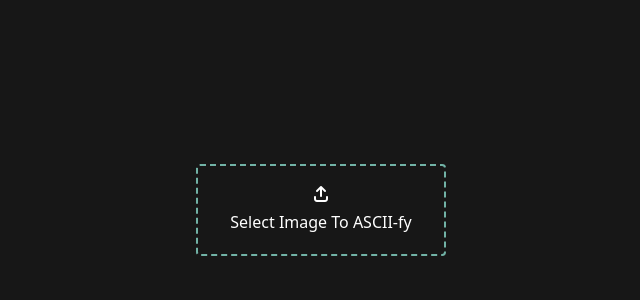
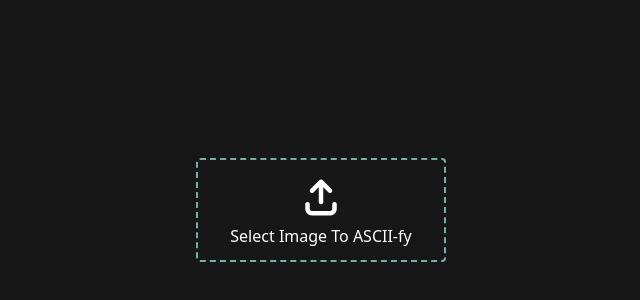
Before and after one commit to Iapetus-11/To-ASCII-Demo, a Next.js app in the folder frontend/: page / in a window 1280 px wide. Shown: the part 190-490 px from the top of the page, without its empty margins (319-959 px from the left). Built offline with nearby package versions, Linux system fonts and the light colour scheme.

Commit message:
misc improvements + add favicon + fix font issue

```diff
--- a/frontend/src/pages/_document.js
+++ b/frontend/src/pages/_document.js
@@ -4,6 +4,8 @@ export default function Document() {
   return (
     <Html>
       <Head>
+        <link rel="shortcut icon" href="/favicon.png" />
+
         {/* Global site tag (gtag.js) - Google Analytics */}
         {/* eslint-disable-next-line @next/next/next-script-for-ga */}
         <script async src="https://www.googletagmanager.com/gtag/js?id=G-HSQ6EH3B6Q"></script>
--- a/frontend/src/pages/index.js
+++ b/frontend/src/pages/index.js
@@ -54,7 +54,7 @@ export default function Home() {
           {/* file upload */}
           <div ref={uploadFormRef}>
             <input id="fileInput" type="file" className="hidden" accept="image/*" onChange={onFileChange} />
-            <label htmlFor="fileInput" className="flex flex-col py-5 px-8 border-dashed border-2 rounded border-teal-200 border-opacity-70 space-y-2 hover:bg-teal-900 hover:bg-opacity-10 items-center">
+            <label htmlFor="fileInput" className="flex flex-col pt-5 pb-3 px-8 border-dashed border-2 rounded border-teal-200 border-opacity-70 space-y-2 hover:bg-teal-900 hover:bg-opacity-10 items-center">
               <i className="fa-solid fa-arrow-up-from-bracket text-4xl text-white" />
               <span className="text-white">Select Image To ASCII-fy</span>
             </label>
@@ -82,7 +82,7 @@ export default function Home() {
                   </div>
                   <div className="flex flex-row space-x-2 justify-between">
                     <span className="text-white pb-1">Contrast</span>
-                    <input type="range" onChange={(e) => setContrast(e.target.value)} onMouseUp={(e) => updateAscii(fileState, saturation, contrast)} onTouchEnd={(e) => updateAscii(fileState, saturation, contrast)} min="0" max="1" step="0.05" />
+                    <input type="range" onChange={(e) => setContrast(e.target.value)} onMouseUp={(e) => updateAscii(fileState, saturation, contrast)} onTouchEnd={(e) => updateAscii(fileState, saturation, contrast)} min="0" max="0.95" step="0.05" />
                   </div>
                 </div>
               </div>
--- a/frontend/tailwind.config.js
+++ b/frontend/tailwind.config.js
@@ -5,11 +5,12 @@ module.exports = {
     "./src/components/**/*.{js,ts,jsx,tsx}",
   ],
   theme: {
-    fontSize: {
-      "1.95vw": "1.95vw",
-      "1.75vh": "1.75vh"
+    extend: {
+      fontSize: {
+        "1.95vw": "1.95vw",
+        "1.75vh": "1.75vh"
+      },
     },
-    extend: {},
   },
   plugins: [],
 }
```
Also changed, not shown: frontend/public/favicon.png (added).
